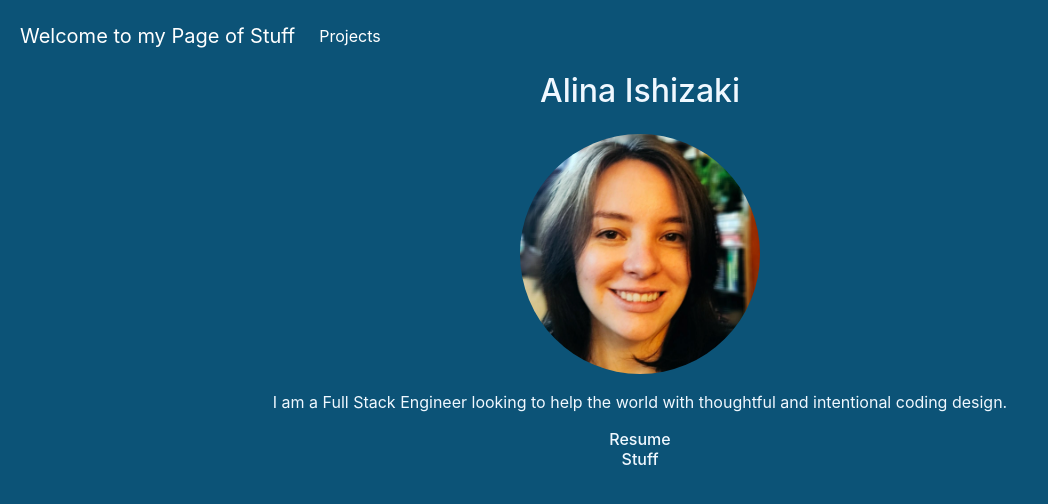
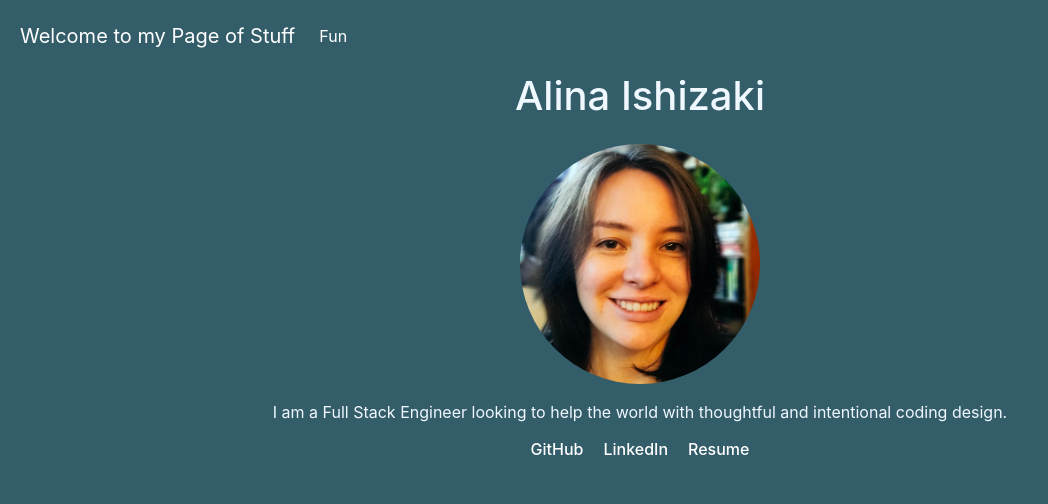
Before and after one commit to amishizaki/portfolio-client, a React (Create React App) app: page / in a window 1280 px wide. Shown: the top 504 px of the page, without its empty margins (0-1048 px from the left). Built offline with nearby package versions, Linux system fonts and the light colour scheme; the HTML template or start-up script is replaced by a standard one.

Commit message:
links are working

```diff
--- a/src/components/Home.js
+++ b/src/components/Home.js
@@ -1,14 +1,27 @@
 const Home = (props) => {
 	console.log('props in home', props)
 
+const linkStyle = {
+	color: 'white',
+	textDecoration: 'none'
+}
+
 	return (
-		<div className="center">
-			<h2>Alina Ishizaki</h2>
-			<img class="face" src="my-face.png" alt="Alina's smiling face in a rounded frame. She has shoulder length brown hair"/>
+		<div className='center'>
+			<h1 className='name'>Alina Ishizaki</h1>
+			<img class='face' src="my-face.png" alt="Alina's smiling face in a rounded frame. She has shoulder length brown hair"/>
 			<p>I am a Full Stack Engineer looking to help the world with thoughtful and intentional coding design.</p>
 			<h6>
-				Resume<br/>
-				Stuff
+				<a class='link' href='https://github.com/amishizaki' style={linkStyle} >
+					GitHub
+				</a>
+				<a class='link' href='https://www.linkedin.com/in/alina-ishizaki/' style={linkStyle} >
+					LinkedIn
+				</a>
+				<a class='link' href='https://docs.google.com/document/d/1pvhul8bYS2ro06FOMOzjJSbdX4SgnaQ2iQOgWCZWN-o/edit?usp=sharing' style={linkStyle} >
+					Resume
+				</a>
+
 			</h6>
 		</div>
 	)
--- a/src/components/shared/Header.js
+++ b/src/components/shared/Header.js
@@ -2,6 +2,7 @@ import React, { Fragment } from 'react'
 import Nav from 'react-bootstrap/Nav'
 import Navbar from 'react-bootstrap/Navbar'
 import { Link } from 'react-router-dom'
+
 const linkStyle = {
     color: 'white',
     textDecoration: 'none'
@@ -11,7 +12,7 @@ const alwaysOptions = (
 	<>
 		<Nav.Link>
 			<Link to='/' style={linkStyle}>
-				Projects
+				Fun
 			</Link>
 		</Nav.Link>
 	</>
@@ -27,8 +28,8 @@ const Header = () => (
 		<Navbar.Toggle aria-controls='basic-navbar-nav' />
 		<Navbar.Collapse id='basic-navbar-nav'>
 			<Nav className='ml-auto'>
-				{/* might use this later */}
-				{/* <span className='navbar-text mr-2'></span> */}
+
+				<span className='navbar-text mr-2'></span>
 
 				{alwaysOptions}
 			</Nav>
--- a/src/index.css
+++ b/src/index.css
@@ -1,5 +1,5 @@
 body {
-  background-color: rgb(12, 83, 119);
+  background-color: rgb(52, 93, 106);
   color: aliceblue;
   margin: 0;
   font-family: -apple-system, BlinkMacSystemFont, 'Segoe UI', 'Roboto', 'Oxygen',
@@ -24,3 +24,7 @@ code {
   object-fit: cover;
 
 }
+
+.link {
+  padding: 10px;
+}
```
Also changed, not shown: 1 other file (tests, documents, lock files or other folders).
